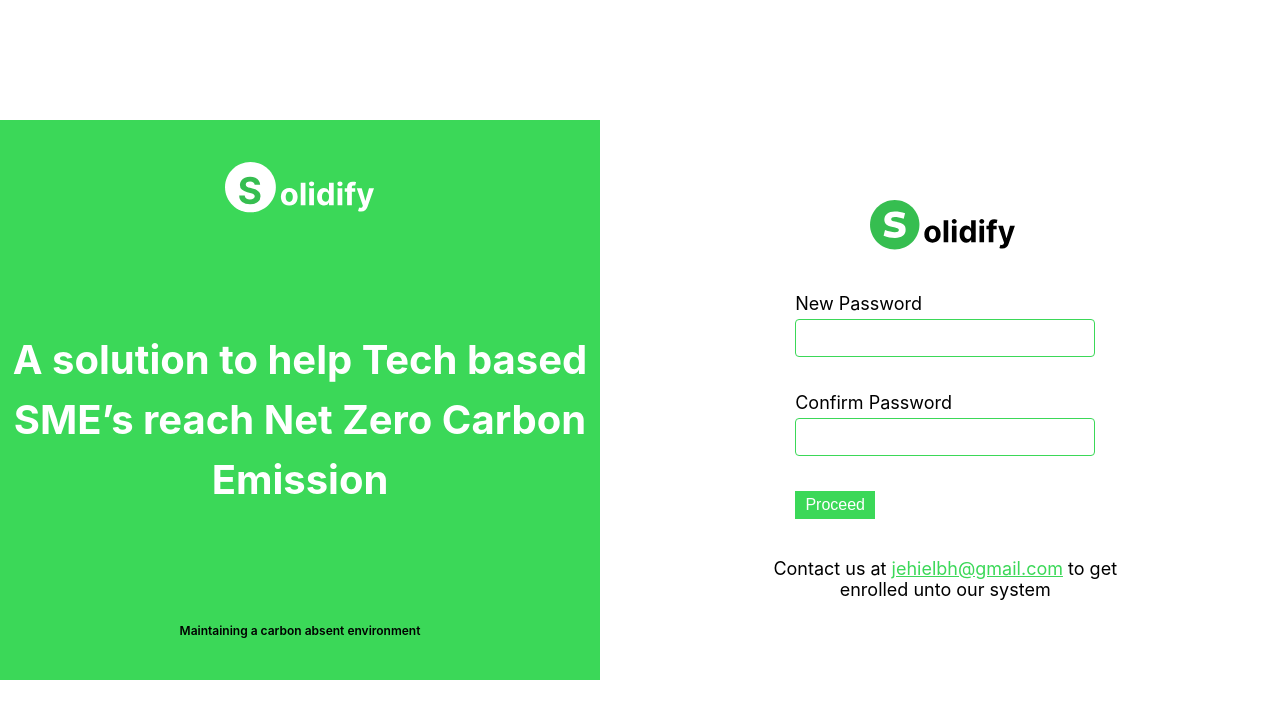
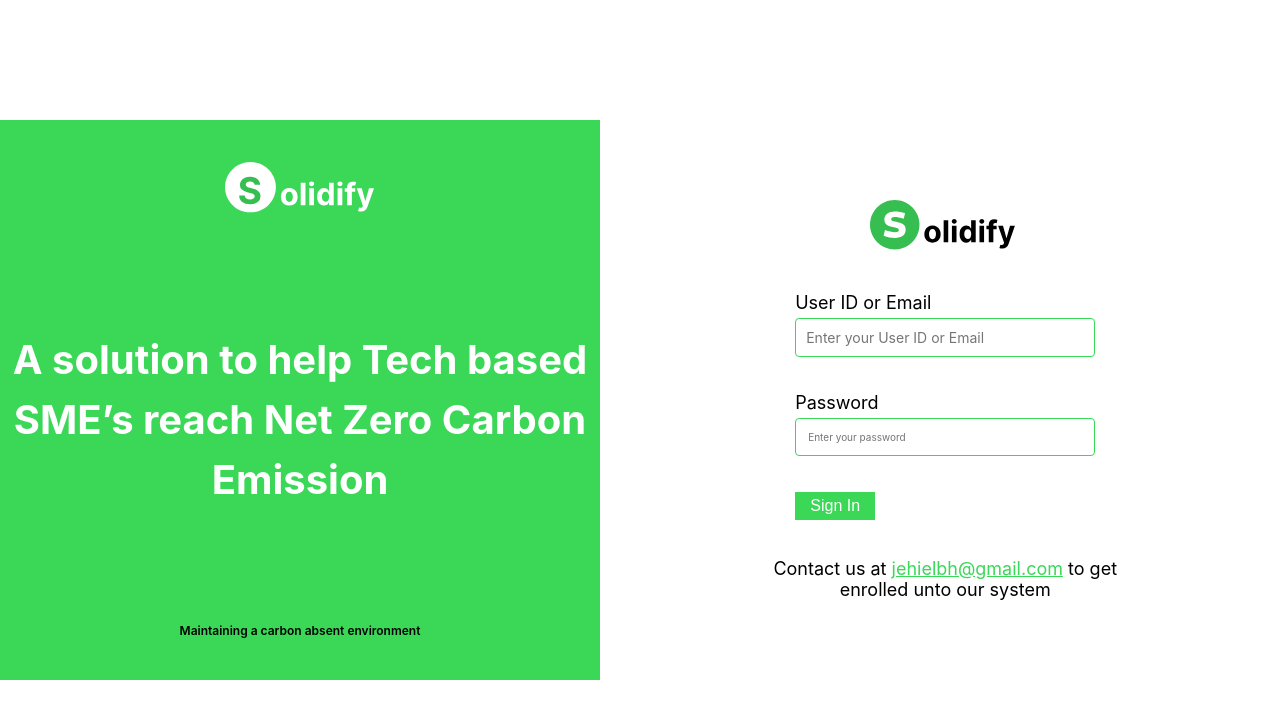
Before and after one commit to Aliu2211/Solidify-fe, a React (Vite) app: page /change-password in a window 1280 px wide. Shown: the top 718 px of the page. Built offline with nearby package versions, Linux system fonts and the light colour scheme.

Commit message:
login integrations

```diff
--- a/src/components/LoginPage.jsx
+++ b/src/components/LoginPage.jsx
@@ -1,19 +1,37 @@
 import { useState } from "react";
-
-import { Button } from "../App";
+import { useNavigate } from "react-router-dom";
+import useAuthStore from "../stores/authStore";
+import LoadingSpinner from "./common/LoadingSpinner";
 
 import darkLogo from "../assets/logo-dark.svg";
 import whiteLogo from "../assets/logo-white.svg";
 
 export default function LoginPage() {
+  const [identifier, setIdentifier] = useState("");
+  const [password, setPassword] = useState("");
+  const navigate = useNavigate();
+  const { login, isLoading } = useAuthStore();
+
+  const handleSubmit = async (e) => {
+    e.preventDefault();
+
+    const result = await login(identifier, password);
+
+    if (result.success) {
+      // Navigate to home page on successful login
+      navigate("/home");
+    }
+  };
+
   return (
     <div className="login-page">
       <UserCredentialsSection
-        firstLabel="User ID"
-        firstInputType="email"
-        secondLabel="Password"
-        buttonLabel="Sign In"
-        nextPage="/change-password"
+        identifier={identifier}
+        setIdentifier={setIdentifier}
+        password={password}
+        setPassword={setPassword}
+        onSubmit={handleSubmit}
+        isLoading={isLoading}
       />
       <AppMottoSection>SME Carbon Management Towards Net Zero</AppMottoSection>
     </div>
@@ -22,12 +40,12 @@ export default function LoginPage() {
 
 // Left section of Page
 export function UserCredentialsSection({
-  firstLabel,
-  firstInputType,
-  secondLabel,
-  secondInputType = "password",
-  buttonLabel,
-  nextPage,
+  identifier,
+  setIdentifier,
+  password,
+  setPassword,
+  onSubmit,
+  isLoading,
   className,
 }) {
   return (
@@ -36,19 +54,34 @@ export function UserCredentialsSection({
         <img src={darkLogo} alt="dark-logo" />
       </span>
 
-      <form className="form-user-credentials">
+      <form className="form-user-credentials" onSubmit={onSubmit}>
         <span>
-          <label>{firstLabel}</label>
-          <input type={firstInputType} required />
+          <label>User ID or Email</label>
+          <input
+            type="text"
+            value={identifier}
+            onChange={(e) => setIdentifier(e.target.value)}
+            placeholder="Enter your User ID or Email"
+            required
+            disabled={isLoading}
+          />
         </span>
 
         <span>
-          <label>{secondLabel}</label>
-          <input type={secondInputType} required />
+          <label>Password</label>
+          <input
+            type="password"
+            value={password}
+            onChange={(e) => setPassword(e.target.value)}
+            placeholder="Enter your password"
+            required
+            disabled={isLoading}
+          />
         </span>
 
-        {/* fix navigation later */}
-        <Button nextPage={nextPage}>{buttonLabel}</Button>
+        <button type="submit" disabled={isLoading}>
+          {isLoading ? <LoadingSpinner size="small" /> : "Sign In"}
+        </button>
       </form>
 
       <div className="contact">
```
